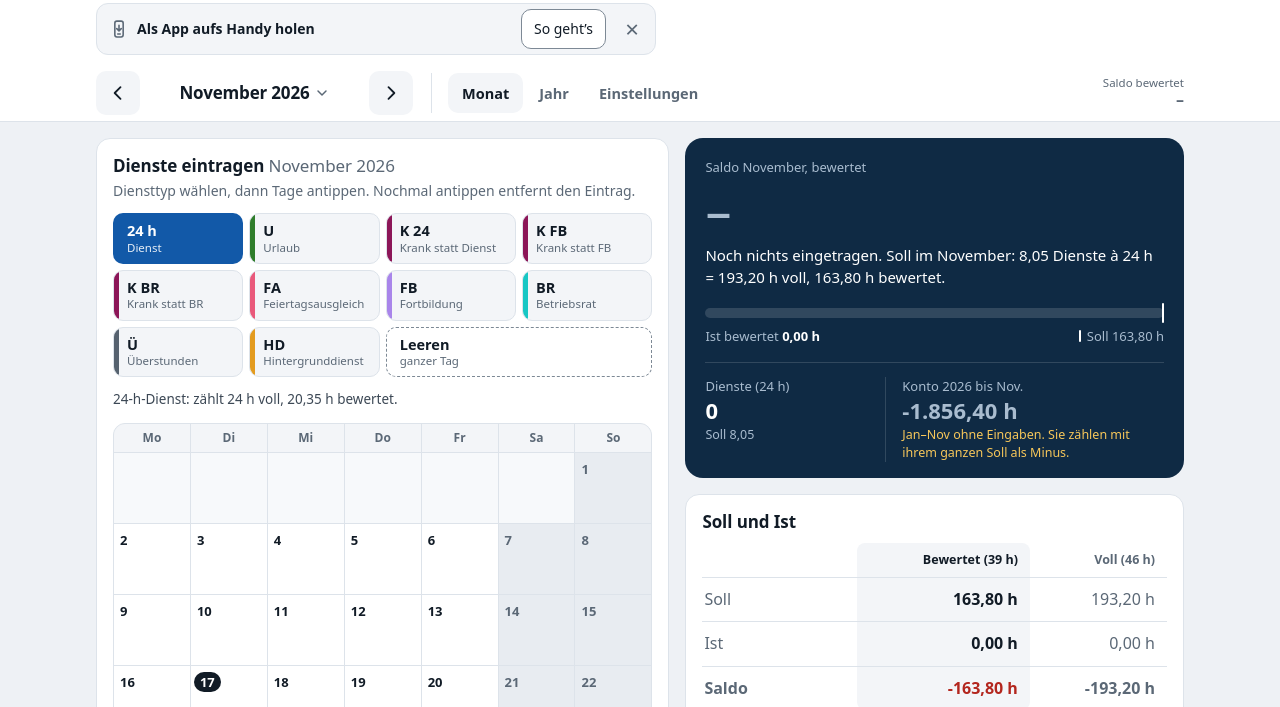
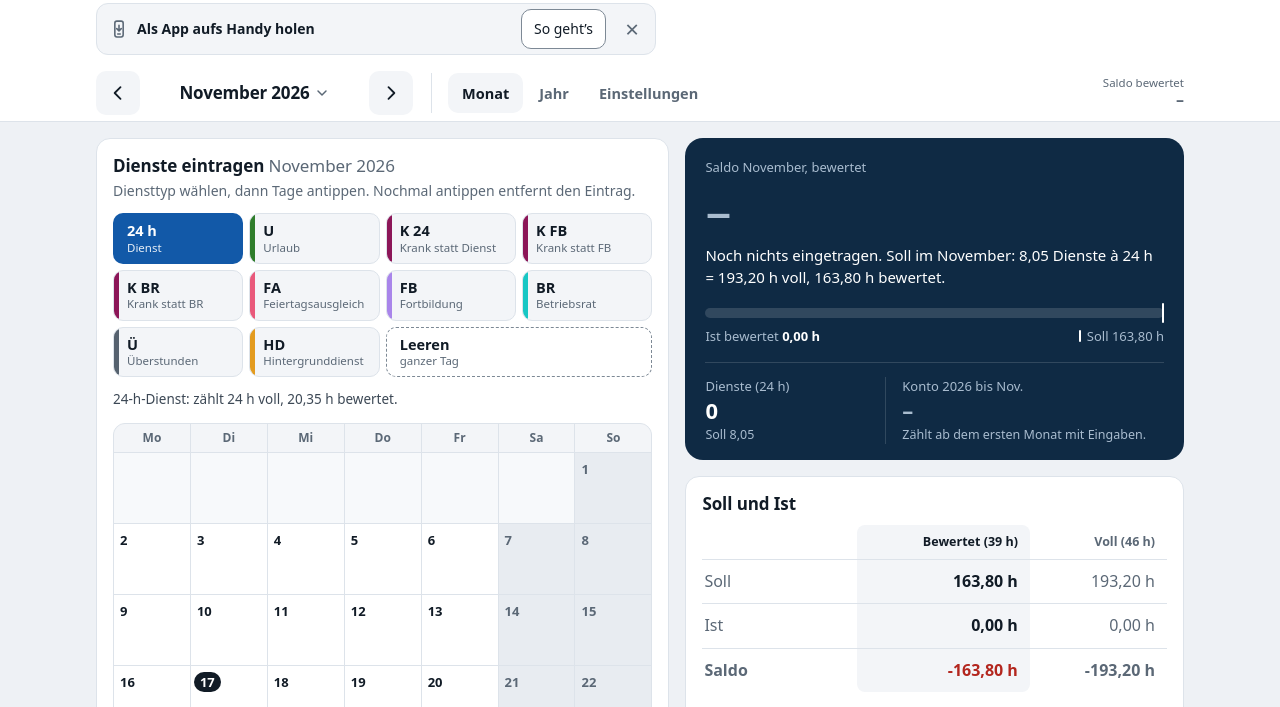
Before and after one commit to calithemero/stunden, a plain HTML site: page index.html in a window 1280 px wide. Shown: the part 92-799 px from the top of the page. Drawn offline with Linux system fonts and the light colour scheme.

Commit message:
Add files via upload

```diff
--- a/index.html
+++ b/index.html
@@ -742,7 +742,7 @@ table.yr tr.sum td{font-weight:700;border-top:2px solid var(--line);border-botto
 </main>
 
 <script>
-const APP_VERSION='2.5 · Stand 17.11.2026';
+const APP_VERSION='2.6 · Stand 17.11.2026';
 const MONATE=['Januar','Februar','März','April','Mai','Juni','Juli','August','September','Oktober','November','Dezember'];
 // Diensttypen: id/h/f/cls/voll/ue/hd/brm sind Rechen- und Speicherfelder und bleiben unverändert. name/label/pill/short/mini sind nur Text.
 const TYPES=[
@@ -829,6 +829,7 @@ function init(){
   syncW();
   load();
   guardYM();
+  keepMonth(c.y,c.m); // Start immer im aktuellen Monat
   lastJson=dataJson(); lastDataBody=dataBody();
   wireStorage();
   buildLegend();
@@ -856,6 +857,11 @@ function guardYM(){ // nach Laden/Import: ungültige Werte auf den aktuellen Mon
   const c=curYM();
   if(!$('year').value) $('year').value=String(c.y);
   if(!$('month').value) $('month').value=String(c.m);
+}
+function keepMonth(y,m){ // Anzeige auf den Monat y/m stellen (ohne zu rechnen); wechselt dabei das Jahr, folgt die Höchstarbeitszeit wie bei jedem Jahreswechsel dem TV-Wert
+  const yc=$('year').value!==String(y);
+  $('year').value=String(y); $('month').value=String(m);
+  if(yc) syncW();
 }
 
 /* Monatsleiste */
@@ -1137,7 +1143,7 @@ async function initCloud(){
       if(typeof d.json==='string'&&d.json){
         cloud.lastSent=d.json;
         if(String(d.saved||'')>localSaved){
-          try{ applyData(JSON.parse(d.json)); localSaved=d.saved; guardYM(); lastDataBody=dataBody(); render(); cloudMsg('Cloud-Speicher: aktiv. Stand aus der Cloud geladen.'); return; }catch(e){}
+          try{ const ky=$('year').value, km=$('month').value; applyData(JSON.parse(d.json)); localSaved=d.saved; guardYM(); keepMonth(ky,km); /* der gezeigte Monat bleibt, auch wenn der Stand aus der Cloud zuletzt einen anderen zeigte */ lastDataBody=dataBody(); render(); cloudMsg('Cloud-Speicher: aktiv. Stand aus der Cloud geladen.'); return; }catch(e){}
         }
       }
     }
@@ -1292,8 +1298,8 @@ function render(){
   // Jahr und Konto
   const yr=renderYear(y,m,W,VZ,f);
   $('tKontoK').textContent=`Konto ${y} bis ${mon(m)}`;
-  const kt=$('tKonto'); kt.textContent=sg(yr.konto); kt.className='v '+sc(yr.konto)+(yr.missing.length?' offen':'');
-  const kn=$('tKontoN'); kn.textContent=yr.missing.length?`${monthRanges(yr.missing)} ohne Eingaben. ${yr.missing.length===1?'Der Monat zählt mit seinem':'Sie zählen mit ihrem'} ganzen Soll als Minus.`:'Saldo bewertet seit Januar'; kn.classList.toggle('warn',yr.missing.length>0);
+  const kt=$('tKonto'); kt.textContent=yr.started?sg(yr.konto):'–'; kt.className='v '+(yr.started?sc(yr.konto)+(yr.missing.length?' offen':''):'offen');
+  const kn=$('tKontoN'); kn.textContent=!yr.started?(yr.first<0?'Zählt ab dem ersten Monat mit Eingaben.':`Zählt ab ${MONATE[yr.first]}, dem ersten Monat mit Eingaben.`):yr.missing.length?`${monthRanges(yr.missing)} ohne Eingaben. ${yr.missing.length===1?'Der Monat zählt mit seinem':'Sie zählen mit ihrem'} ganzen Soll als Minus.`:`Saldo bewertet seit ${MONATE[yr.first]}`; kn.classList.toggle('warn',yr.started&&yr.missing.length>0);
 
   // Einstellungen, Fußzeile
   $('setSum').textContent=`${fmtW(W)} h/Woche · Vollzeit ${fmtW(VZ)} h · FB ${fmtW(T('fb').h)} h · FA ${fmtW(T('fa').h)} h · HD ${fmtW(T('hd1').h)}/${fmtW(T('hd2').h)}/${fmtW(T('hd3').h)} h`+((wDev||vDev)?' · abweichend vom TV':'');
@@ -1322,6 +1328,7 @@ function renderUe(y,m,f){
 function renderYear(y,curM,W,VZ,f){
   const sg=sgn, sc=scl;
   let tAT=0,tSV=0,tIV=0,tSB=0,tIB=0,tHD=0,cum=0,html='',konto=0,missing=[];
+  let first=-1, started=false, jAT=0, jSV=0, jSB=0; // first: erster Monat mit Eingaben · started: der gezeigte Monat liegt nicht davor · j…: ganzes Jahr, für ein Jahr ganz ohne Eingaben
   for(let m=0;m<12;m++){
     const pre=`${y}-${pad(m+1)}-`, dim=new Date(y,m+1,0).getDate(); let at=0;
     for(let d=1;d<=dim;d++){ if((new Date(y,m,d).getDay()+6)%7<5) at++; } // alle Werktage, ohne Feiertagsabzug
@@ -1335,19 +1342,23 @@ function renderYear(y,curM,W,VZ,f){
     for(const [k,tid] of Object.entries(state.hd)){ if(!k.startsWith(pre)) continue; const t=TYPES.find(x=>x.id===tid); if(t) hdm+=t.h; } // gesondert, nicht im Ist
     tHD+=hdm;
     const sv=W/5*at, sb=VZ/5*at, dv=iv-sv, db=ib-sb;
-    cum+=db; tAT+=at; tSV+=sv; tIV+=iv; tSB+=sb; tIB+=ib;
     const has=[state.plan,state.hd,state.ue,state.br].some(o=>Object.keys(o).some(k=>k.startsWith(pre)));
-    if(m===curM) konto=cum;
-    if(m<=curM&&!has) missing.push(m);
+    if(has&&first<0) first=m;
+    const on=first>=0; // ab dem ersten Monat mit Eingaben zählt jeder Monat mit
+    jAT+=at; jSV+=sv; jSB+=sb;
+    if(on){ cum+=db; tAT+=at; tSV+=sv; tIV+=iv; tSB+=sb; tIB+=ib; }
+    if(m===curM){ konto=cum; started=on; }
+    if(on&&m<=curM&&!has) missing.push(m);
     const c=x=>has?sc(x):'';
-    html+=`<tr class="${m===curM?'cur':''}${has?'':' empty'}" data-m="${m}"><td><button type="button" class="mbtn" data-m="${m}" title="${MONATE[m]} anzeigen">${MONATE[m].slice(0,3)}${has?' •':''}</button></td><td class="c-dienste">${nDienst}</td><td class="c-at">${at}</td><td class="c-sb">${fmt(sb)}</td><td class="c-ib">${fmt(ib)}</td><td class="c-db ${c(db)}">${sg(db)}</td><td class="c-konto ${c(cum)}">${sg(cum)}</td><td class="c-hd">${hdm?fmt(hdm):'–'}</td><td class="c-sv">${fmt(sv)}</td><td class="c-iv">${fmt(iv)}</td><td class="c-dv ${c(dv)}">${sg(dv)}</td></tr>`;
+    html+=`<tr class="${m===curM?'cur':''}${has?'':' empty'}" data-m="${m}"><td><button type="button" class="mbtn" data-m="${m}" title="${MONATE[m]} anzeigen">${MONATE[m].slice(0,3)}${has?' •':''}</button></td><td class="c-dienste">${nDienst}</td><td class="c-at">${at}</td><td class="c-sb">${fmt(sb)}</td><td class="c-ib">${fmt(ib)}</td><td class="c-db ${c(db)}">${sg(db)}</td><td class="c-konto ${on?c(cum):''}">${on?sg(cum):'–'}</td><td class="c-hd">${hdm?fmt(hdm):'–'}</td><td class="c-sv">${fmt(sv)}</td><td class="c-iv">${fmt(iv)}</td><td class="c-dv ${c(dv)}">${sg(dv)}</td></tr>`;
   }
-  const dV=tIV-tSV, dB=tIB-tSB;
-  html+=`<tr class="sum"><td>Jahr</td><td class="c-dienste"></td><td class="c-at">${tAT}</td><td class="c-sb">${fmt(tSB)}</td><td class="c-ib">${fmt(tIB)}</td><td class="c-db ${sc(dB)}">${sg(dB)}</td><td class="c-konto"></td><td class="c-hd">${tHD?fmt(tHD):'–'}</td><td class="c-sv">${fmt(tSV)}</td><td class="c-iv">${fmt(tIV)}</td><td class="c-dv ${sc(dV)}">${sg(dV)}</td></tr>`;
+  const dV=tIV-tSV, dB=tIB-tSB, any=first>=0;
+  const sumName=first>0?(first<11?MONATE[first].slice(0,3)+'–Dez':'Dez'):'Jahr'; // Zeitraum der Summe: ab dem ersten Monat mit Eingaben
+  html+=`<tr class="sum"><td>${sumName}</td><td class="c-dienste"></td><td class="c-at">${any?tAT:jAT}</td><td class="c-sb">${fmt(any?tSB:jSB)}</td><td class="c-ib">${fmt(tIB)}</td><td class="c-db ${any?sc(dB):''}">${any?sg(dB):'–'}</td><td class="c-konto"></td><td class="c-hd">${tHD?fmt(tHD):'–'}</td><td class="c-sv">${fmt(any?tSV:jSV)}</td><td class="c-iv">${fmt(tIV)}</td><td class="c-dv ${any?sc(dV):''}">${any?sg(dV):'–'}</td></tr>`;
   $('ybody').innerHTML=html;
-  $('yHead').textContent=`Jahresübersicht ${y}`; $('yTitle').innerHTML=`Konto bis ${mon(curM)}: <span class="${sc(konto)}${missing.length?' offen':''}">${sg(konto)} h</span>`;
-  $('yN').innerHTML=`<span class="yn">Konto: Saldo bewertet, aufgelaufen seit Januar. Monate ohne Eingaben zählen mit ihrem ganzen Soll als Minus. Der Punkt • markiert Monate mit Eingaben. Monat antippen öffnet ihn.</span><span class="yn abbr">bew. = bewertet (${fmtW(VZ)}-h-Woche), voll = ${fmtW(W)}-h-Woche, AT = Werktage Mo bis Fr (Feiertage nicht abgezogen), HD ges. = Hintergrunddienst, gesondert und nicht im Saldo.</span>`;
-  return {konto,missing};
+  $('yHead').textContent=`Jahresübersicht ${y}`; $('yTitle').innerHTML=`Konto bis ${mon(curM)}: <span class="${started?sc(konto)+(missing.length?' offen':''):'offen'}">${started?sg(konto)+' h':'–'}</span>`;
+  $('yN').innerHTML=`<span class="yn">Konto: Saldo bewertet, aufgelaufen ab dem ersten Monat mit Eingaben. Fehlt danach ein Monat, zählt er mit seinem ganzen Soll als Minus. Der Punkt • markiert Monate mit Eingaben. Monat antippen öffnet ihn.</span><span class="yn abbr">bew. = bewertet (${fmtW(VZ)}-h-Woche), voll = ${fmtW(W)}-h-Woche, AT = Werktage Mo bis Fr (Feiertage nicht abgezogen), HD ges. = Hintergrunddienst, gesondert und nicht im Saldo.</span>`;
+  return {konto,missing,first,started};
 }
 function buildText(){
   if(!last) return '';
```
